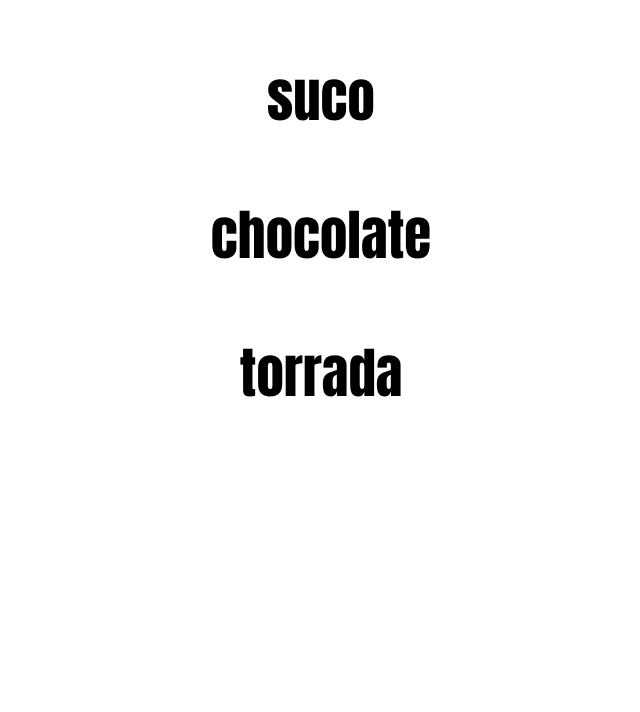
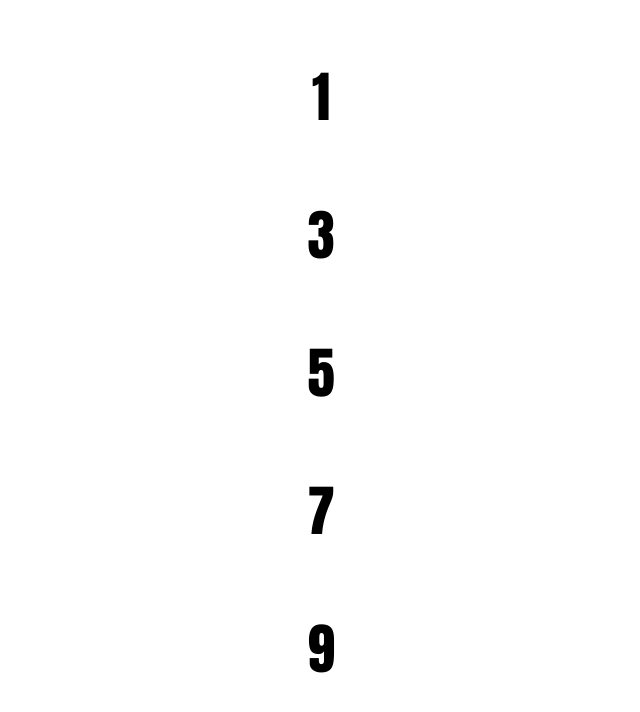
Before and after one commit to adelabiglia/Projeto_Integrador_UC1, a React (Create React App) app in the folder pi_react/: page / in a window 1280 px wide. Shown: the top 712 px of the page, without its empty margins (319-959 px from the left). Built offline with nearby package versions, Linux system fonts and the light colour scheme.

Commit message:
Feito exercicio de impares

```diff
--- a/pi_react/src/App.js
+++ b/pi_react/src/App.js
@@ -15,19 +15,28 @@ function App() { // aqui é javascript
     return a /b;
   }*/
 
-  let cesta = ['pão', 'suco', 'chocolate', 'torrada', 'geléia', 'requeijão']
+  /*let cesta = ['pão', 'suco', 'chocolate', 'torrada', 'geléia', 'requeijão']
 
   let desenha = [];
   // declara o indice; compara se é para continuar; incremementa o indice//
   for(let i=1; i<4 ; i++ ){
     desenha.push(<p> {cesta[i]} </p>)
+  }*/
+  // faça uma lista com todos os numeros mas exiba apenas os numeros impares//
+
+  let numeros = [1,2,3,4,5,6,7,8,9,10]
+  let desenha = [];
+  for(let i=0; i<10; i++){
+    if(numeros[i] % 2 !=0){
+      desenha.push(<p> {numeros[i]} </p> )
+
+    }
+
   }
 
   return ( /* aqui é html*/
     <main className="App">
-      {
-        desenha
-      }
+      {desenha}
     </main>
   );
 }
```
